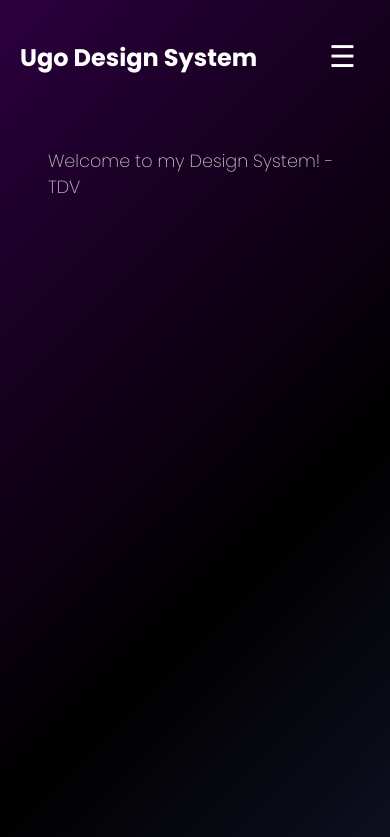
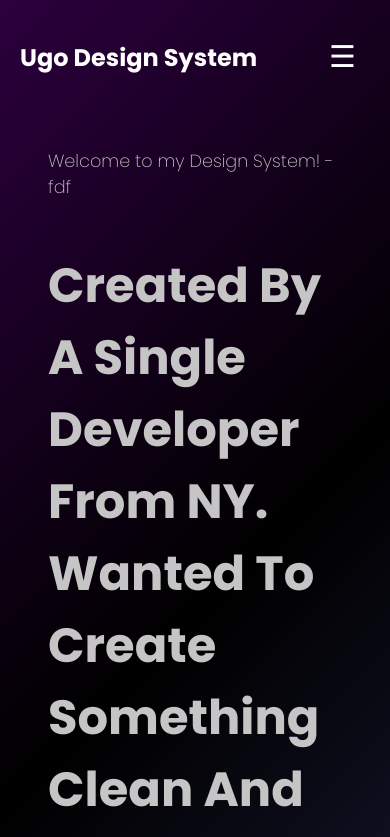
Before and after one commit to Renzzo98/UgoDesignSystem, a React (Create React App) app: page / in a window 390 px wide. Shown: the top 837 px of the page. Built offline with nearby package versions, Linux system fonts and the light colour scheme.

Commit message:
adding a hook for initial animation

```diff
--- a/src/constants/textContent.ts
+++ b/src/constants/textContent.ts
@@ -9,7 +9,7 @@ export const navigationBar = {
 
 export const explorePage = {
     header: "Created By A Single Developer From NY. Wanted To Create Something Clean And Simple.",
-    subHeader: "Welcome to my Design System! - TDV",
+    subHeader: "Welcome to my Design System! - fdf",
 
 }
 
--- a/src/views/homeContent/homeContent.tsx
+++ b/src/views/homeContent/homeContent.tsx
@@ -28,7 +28,7 @@ const HomeContent: FC<HomeContentProps> = () => {
         <div className={`home-page-container ${isMobile ? 'mobile-view' : ''}`}>
             <p className="sub-header">{explorePage.subHeader}</p>
             <motion.div
-                initial={{ opacity: 0, x: -200  }}
+                initial={ !isMobile ? { opacity: 0, x: -200  } : { opacity: 1 }}
                 animate={ !isMobile ?
                     {
                         opacity: 1,
```
